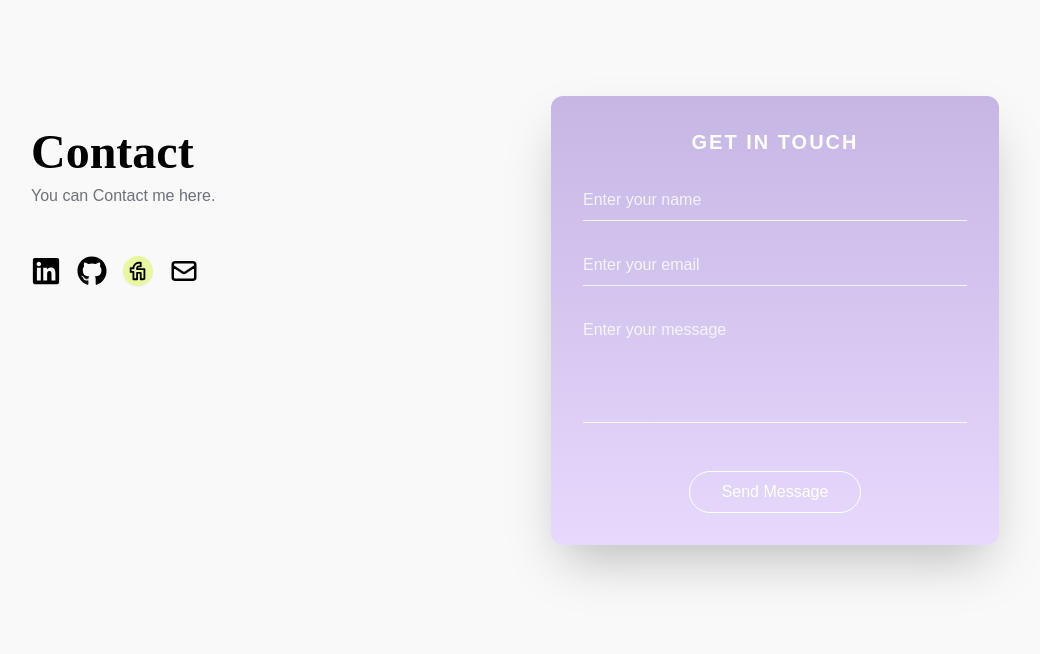
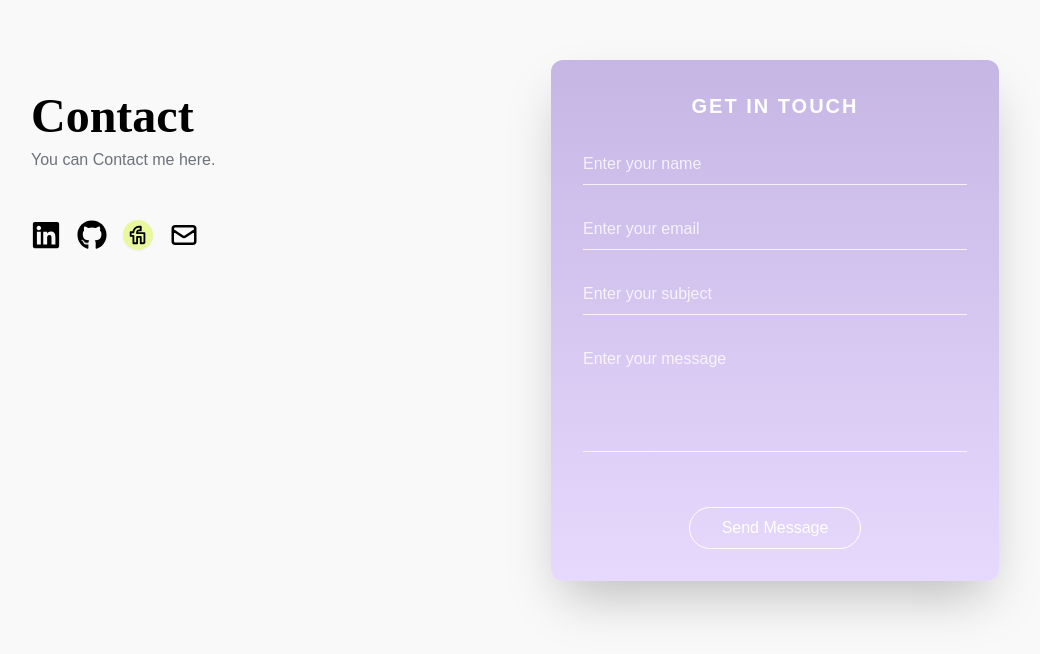
Before and after one commit to Meriemchm/ch-react-self-portfolio, a React (Vite) app in the folder client/: page / in a window 1280 px wide. Shown: the part 4902-5556 px from the top of the page, without its empty margins (113-1153 px from the left). Built offline with nearby package versions, Linux system fonts and the light colour scheme; no server answers; a web font is replaced by a local one.

Commit message:
Change contact logic an validation with zod

```diff
--- a/client/package.json
+++ b/client/package.json
@@ -10,6 +10,7 @@
     "preview": "vite preview"
   },
   "dependencies": {
+    "@hookform/resolvers": "^5.2.2",
     "@react-three/drei": "^9.108.4",
     "@react-three/fiber": "^8.16.8",
     "@studio-freight/lenis": "^1.0.42",
@@ -17,12 +18,14 @@
     "clsx": "^2.1.1",
     "react": "^18.2.0",
     "react-dom": "^18.2.0",
+    "react-hook-form": "^7.72.0",
     "react-icons": "^4.10.1",
     "react-scroll": "^1.8.9",
     "react-slick": "^0.31.0",
     "react-type-animation": "^3.2.0",
     "slick-carousel": "^1.8.1",
-    "three": "^0.166.1"
+    "three": "^0.166.1",
+    "zod": "^4.3.6"
   },
   "devDependencies": {
     "@types/react": "^18.2.14",
--- a/client/src/Data/FormItem.jsx
+++ b/client/src/Data/FormItem.jsx
@@ -16,6 +16,14 @@ export const FormItem = [
     categorie: "input",
   },
   {
+    id: 4,
+    name: "subject",
+    type: "text",
+    placeholder: "Enter your subject",
+    pattern: "[A-Za-z]+",
+    categorie: "input",
+  },
+  {
     id: 3,
     name: "message",
     placeholder: "Enter your message",
--- a/client/src/components/Contact/Contact.jsx
+++ b/client/src/components/Contact/Contact.jsx
@@ -1,27 +1,47 @@
+"use client";
+
 import { MdConnectWithoutContact } from "react-icons/md";
 import { Links } from "../../Data/Links";
 import { FormItem } from "../../Data/FormItem";
 import Title from "../ui/Title";
 import Button from "../ui/Button";
 
+import { useForm } from "react-hook-form";
+import { zodResolver } from "@hookform/resolvers/zod";
+import { contactSchema } from "../../schemas/contactSchema";
+
 const Contact = () => {
   const inputItem = FormItem.filter((item) => item.categorie === "input");
   const areaItem = FormItem.filter((item) => item.categorie === "textarea");
 
+  const {
+    register,
+    handleSubmit,
+    formState: { errors },
+  } = useForm({
+    resolver: zodResolver(contactSchema),
+  });
+
+  const onSubmit = async (data) => {
+    await fetch("https://formspree.io/f/xojpavnj", {
+      method: "POST",
+      headers: {
+        "Content-Type": "application/json",
+      },
+      body: JSON.stringify(data),
+    });
+  };
+
   return (
-    <div
-      name="contact"
-      className="w-full min-h-screen flex items-center mx-auto bg-six py-8 relative"
-    >
+    <div className="w-full min-h-screen flex items-center mx-auto bg-six py-8 relative">
       <div className="flex flex-col md:flex-row p-4 max-w-screen-lg mx-auto h-full w-full">
-        {/* first section */}
-        <div className="flex flex-col md:w-1/2" data-aos="fade-up">
+        <div className="flex flex-col md:w-1/2">
           <Title
             icon={<MdConnectWithoutContact size={40} className="text-white" />}
             title="Contact"
             description="You can Contact me here."
           />
-          <div data-aos="fade-up" className="mt-4">
+          <div className="mt-4">
             <ul className="flex flex-wrap gap-4">
               {Links.map(({ id, mobile, href, download }) => (
                 <li key={id} className="hover:scale-105 duration-200">
@@ -30,7 +50,7 @@ const Contact = () => {
                     download={download}
                     target="_blank"
                     rel="noreferrer"
-                    className="flex items-center text-sm sm:text-base "
+                    className="flex items-center text-sm sm:text-base"
                   >
                     {mobile}
                   </a>
@@ -40,58 +60,45 @@ const Contact = () => {
           </div>
         </div>
 
-        {/* second section */}
-        <div
-          data-aos="fade-up"
-          className="flex md:flex-1  mt-8 md:mt-0 flex-col justify-center items-center gap-4 relative"
-        >
-          {/* Fleur arrière-plan
-          <img
-            src={flower}
-            alt="flower-icon"
-            className="hidden md:flex absolute bottom-0 right-0 z-0 opacity-80 pointer-events-none"
-          /> */}
-
-          {/* Form https://getform.io/f/c32b25bc-8fbe-4a27-b89c-9bea5bcf16be  */}
+        <div className="w-full flex md:flex-1 mt-8 md:mt-0 flex-col justify-center items-center gap-4">
           <form
-            action="https://formspree.io/f/xojpavnj"
-            method="POST"
+            onSubmit={handleSubmit(onSubmit)}
             className="w-full max-w-md bg-gradient-to-b from-primary/35 to-second rounded-xl p-8 shadow-2xl flex flex-col gap-6"
           >
             <h3 className="hidden md:block text-center text-white text-xl font-semibold tracking-widest">
               GET IN TOUCH
             </h3>
 
-            {inputItem.map((item, id) => (
+            {inputItem.map((item) => (
+              <div key={item.id} className="w-full">
                 <input
-                key={id}
                   type={item.type}
-                name={item.name}
                   placeholder={item.placeholder}
-                required
-                className="
-                  bg-transparent
-                  border-b border-white/80
-                  py-2
-                  text-white
-                  placeholder-white/80
-                  focus:outline-none
-                  focus:border-white
-                  focus:bg-transparent
-                  autofill:bg-transparent
-                "
+                  {...register(item.name)}
+                  className="bg-transparent w-full border-b border-white/80 py-2 text-white placeholder-white/80 focus:outline-none focus:border-white"
                 />
+                {errors[item.name] && (
+                  <p className="text-red-400 text-sm">
+                    {errors[item.name]?.message}
+                  </p>
+                )}
+              </div>
             ))}
 
-            {areaItem.map((item, id) => (
+            {areaItem.map((item) => (
+              <div key={item.id} className="w-full">
                 <textarea
-                key={id}
-                name={item.name}
+                  rows={4}
                   placeholder={item.placeholder}
-                rows="4"
-                required
-                className="bg-transparent border-b border-white/80 py-2 text-white placeholder-white/80 resize-none focus:outline-none focus:border-white transition"
+                  {...register(item.name)}
+                  className="bg-transparent w-full border-b border-white/80 py-2 text-white placeholder-white/80 resize-none focus:outline-none focus:border-white"
                 />
+                {errors[item.name] && (
+                  <p className="text-red-400 text-sm">
+                    {errors[item.name]?.message}
+                  </p>
+                )}
+              </div>
             ))}
 
             <button
--- /dev/null
+++ b/client/src/schemas/contactSchema.tsx
@@ -0,0 +1,21 @@
+import { z } from "zod";
+
+export const contactSchema = z.object({
+  name: z
+    .string()
+    .min(2, { message: "Please enter your name (at least 2 characters)" }),
+
+  email: z
+    .string()
+    .email({ message: "Please enter a valid email address" }),
+
+  subject: z
+    .string()
+    .min(2, { message: "Please enter a subject" }),
+
+  message: z
+    .string()
+    .min(5, { message: "Your message must be at least 5 characters long" }),
+});
+
+export type ContactFormData = z.infer<typeof contactSchema>;
```
Also changed, not shown: 1 other file (tests, documents, lock files or other folders). Lines whose indentation alone changed are shown as unchanged.
